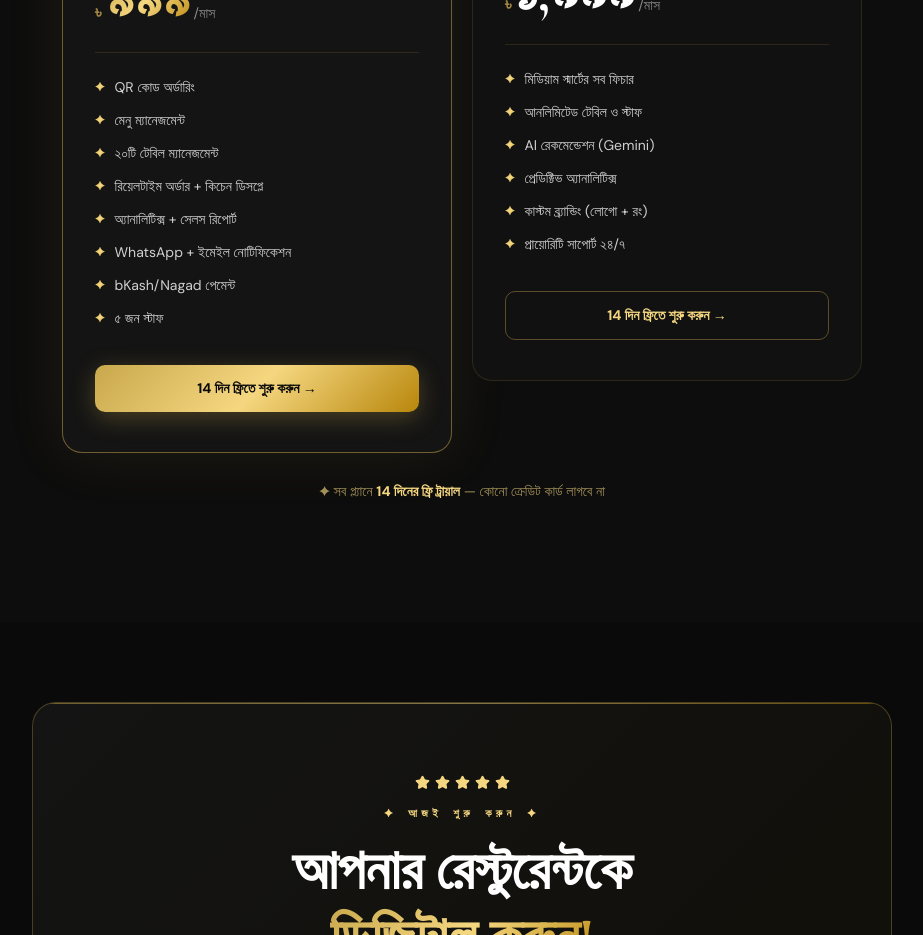
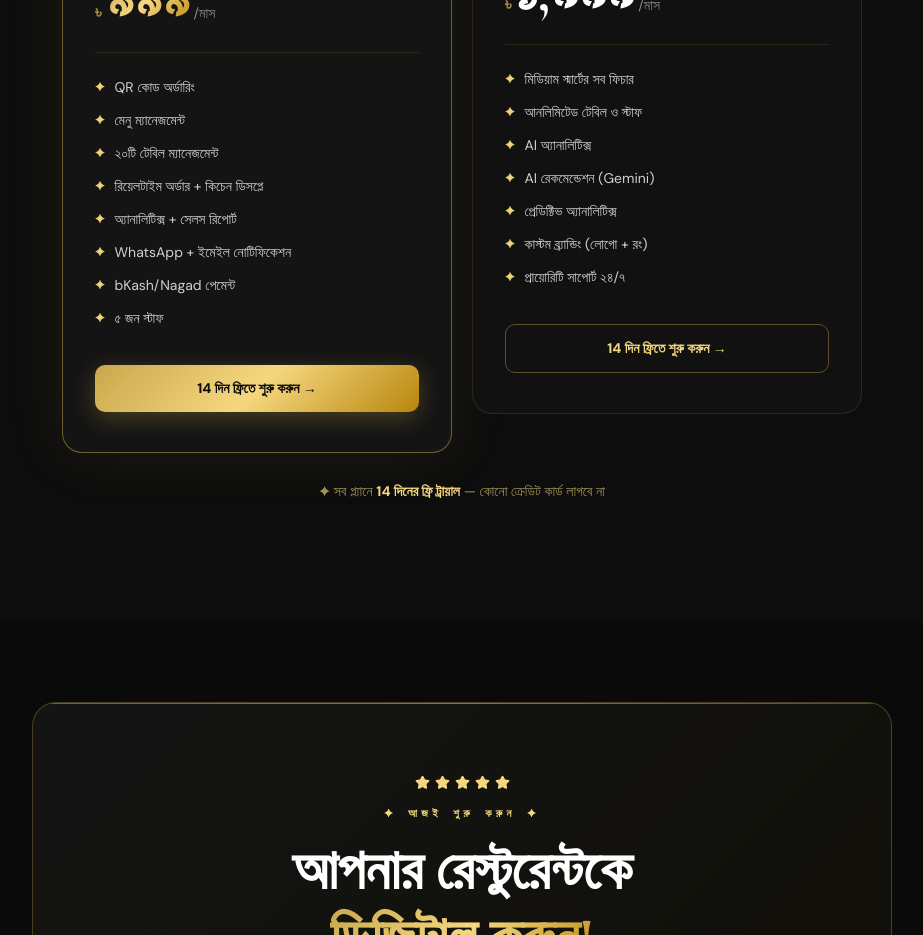
Before and after one commit to MahediIslamNadim/QRManager, a React (Vite) app: page / in a window 1280 px wide. Shown: the part 3160-4095 px from the top of the page, without its empty margins (178-1101 px from the left). Built offline with nearby package versions, Linux system fonts and the light colour scheme; no server answers; the HTML template or start-up script is replaced by a standard one.

Commit message:
fix: label high smart ai analytics

```diff
--- a/src/App.tsx
+++ b/src/App.tsx
@@ -188,6 +188,10 @@ const App = () => (
                 element={<ProtectedRoute allowedRoles={["admin", "super_admin"]}><AIAnalytics /></ProtectedRoute>}
               />
               <Route
+                path="/admin/ai-analytics"
+                element={<ProtectedRoute allowedRoles={["admin", "super_admin"]}><AIAnalytics /></ProtectedRoute>}
+              />
+              <Route
                 path="/admin/settings"
                 element={<ProtectedRoute allowedRoles={["admin", "super_admin"]}><AdminSettings /></ProtectedRoute>}
               />
--- a/src/components/DashboardSidebar.tsx
+++ b/src/components/DashboardSidebar.tsx
@@ -27,7 +27,7 @@ const navItems: Record<Role, { title: string; href: string; icon: any }[]> = {
     { title: "সেটিংস", href: "/super-admin/settings", icon: Settings },
   ],
   admin: [
-    { title: "AI Analytics", href: "/admin/ai-insights", icon: BarChart3 },
+    { title: "AI অ্যানালিটিক্স", href: "/admin/ai-analytics", icon: BarChart3 },
     { title: "ড্যাশবোর্ড", href: "/admin", icon: LayoutDashboard },
     { title: "মেনু ম্যানেজমেন্ট", href: "/admin/menu", icon: Menu },
     { title: "টেবিল ও QR", href: "/admin/tables", icon: QrCode },
--- a/src/constants/tiers.ts
+++ b/src/constants/tiers.ts
@@ -60,6 +60,7 @@ export const TIERS: Record<TierType, TierConfig> = {
       'unlimited_tables',
       'unlimited_staff',
       'ai_recommendations',
+      'ai_analytics',
       'predictive_analytics',
       'custom_branding',
       'api_access',
@@ -97,6 +98,11 @@ export const FEATURE_DESCRIPTIONS: Record<string, { name: string; name_bn: strin
     name: 'AI Recommendations',
     name_bn: 'AI সুপারিশ',
     description: 'Smart menu suggestions for customers'
+  },
+  ai_analytics: {
+    name: 'AI Analytics',
+    name_bn: 'AI অ্যানালিটিক্স',
+    description: 'AI powered restaurant analytics and forecasts'
   },
   custom_branding: {
     name: 'Custom Branding',
--- a/src/hooks/useFeatureGate.ts
+++ b/src/hooks/useFeatureGate.ts
@@ -52,6 +52,11 @@ export const FEATURES = {
   },
   ai_recommendations: {
     name: 'AI Recommendations',
+    tiers: ['high_smart'] as TierName[],
+    requiresActiveSub: true
+  },
+  ai_analytics: {
+    name: 'AI অ্যানালিটিক্স',
     tiers: ['high_smart'] as TierName[],
     requiresActiveSub: true
   },
--- a/src/pages/AIAnalytics.tsx
+++ b/src/pages/AIAnalytics.tsx
@@ -69,8 +69,8 @@ export default function AIAnalytics() {
   };
 
   return (
-    <DashboardLayout role="admin" title="AI Analytics">
-      <FeatureGate feature="ai_recommendations" restaurantId={restaurantId}>
+    <DashboardLayout role="admin" title="AI অ্যানালিটিক্স">
+      <FeatureGate feature="ai_analytics" restaurantId={restaurantId}>
         <div className="max-w-6xl mx-auto space-y-6">
           <div className="flex flex-col gap-4 sm:flex-row sm:items-center sm:justify-between">
             <div>
@@ -79,8 +79,8 @@ export default function AIAnalytics() {
                   <Brain className="h-5 w-5 text-primary" />
                 </div>
                 <div>
-                  <h2 className="text-2xl font-bold text-foreground">AI Analytics</h2>
-                  <p className="text-sm text-muted-foreground">High Smart package er advanced restaurant insights</p>
+                  <h2 className="text-2xl font-bold text-foreground">AI অ্যানালিটিক্স</h2>
+                  <p className="text-sm text-muted-foreground">High Smart package-এর advanced restaurant insights</p>
                 </div>
               </div>
               {lastUpdated && <p className="text-xs text-muted-foreground mt-2">Last updated: {lastUpdated}</p>}
@@ -99,7 +99,7 @@ export default function AIAnalytics() {
                   <LineChart className="h-8 w-8 text-primary" />
                 </div>
                 <div>
-                  <p className="font-semibold text-lg">High Smart AI Analytics ready</p>
+                  <p className="font-semibold text-lg">High Smart AI অ্যানালিটিক্স ready</p>
                   <p className="text-sm text-muted-foreground mt-1">
                     Restaurant order, menu, revenue and demand data analyze kore smart recommendation generate korbe.
                   </p>
--- a/src/pages/AdminSettings.tsx
+++ b/src/pages/AdminSettings.tsx
@@ -139,6 +139,7 @@ const plans = [
       'মিডিয়াম স্মার্টের সব ফিচার',
       'আনলিমিটেড টেবিল',
       'আনলিমিটেড স্টাফ',
+      'AI অ্যানালিটিক্স',
       'AI রেকমেন্ডেশন (Gemini)',
       'প্রেডিক্টিভ অ্যানালিটিক্স',
       'কাস্টম ব্র্যান্ডিং',
--- a/src/pages/Index.tsx
+++ b/src/pages/Index.tsx
@@ -78,7 +78,7 @@ export default function Index() {
       price_yearly: TIERS.high_smart.price_yearly,
       hot: false,
       color: "#a855f7",
-      features: ["মিডিয়াম স্মার্টের সব ফিচার","আনলিমিটেড টেবিল ও স্টাফ","AI রেকমেন্ডেশন (Gemini)","প্রেডিক্টিভ অ্যানালিটিক্স","কাস্টম ব্র্যান্ডিং (লোগো + রং)","প্রায়োরিটি সাপোর্ট ২৪/৭"],
+      features: ["মিডিয়াম স্মার্টের সব ফিচার","আনলিমিটেড টেবিল ও স্টাফ","AI অ্যানালিটিক্স","AI রেকমেন্ডেশন (Gemini)","প্রেডিক্টিভ অ্যানালিটিক্স","কাস্টম ব্র্যান্ডিং (লোগো + রং)","প্রায়োরিটি সাপোর্ট ২৪/৭"],
     },
   ];
 
--- a/src/pages/Login.tsx
+++ b/src/pages/Login.tsx
@@ -589,7 +589,7 @@ const Login = () => {
                         <div style={{ display: "grid", gridTemplateColumns: "1fr 1fr", gap: 10 }}>
                           {([
                             { id: "medium_smart" as const, label: "Medium Smart", price: "৳৯৯৯", period: "/মাস", features: ["QR অর্ডারিং", "রিয়েলটাইম ট্র্যাকিং", "৩টি স্টাফ অ্যাকাউন্ট"] },
-                            { id: "high_smart" as const, label: "High Smart", price: "৳১৯৯৯", period: "/মাস", features: ["সব Medium ফিচার", "AI Insights", "আনলিমিটেড স্টাফ"] },
+                            { id: "high_smart" as const, label: "High Smart", price: "৳১৯৯৯", period: "/মাস", features: ["সব Medium ফিচার", "AI অ্যানালিটিক্স", "আনলিমিটেড স্টাফ"] },
                           ]).map(plan => {
                             const active = selectedPlan === plan.id;
                             return (
```
